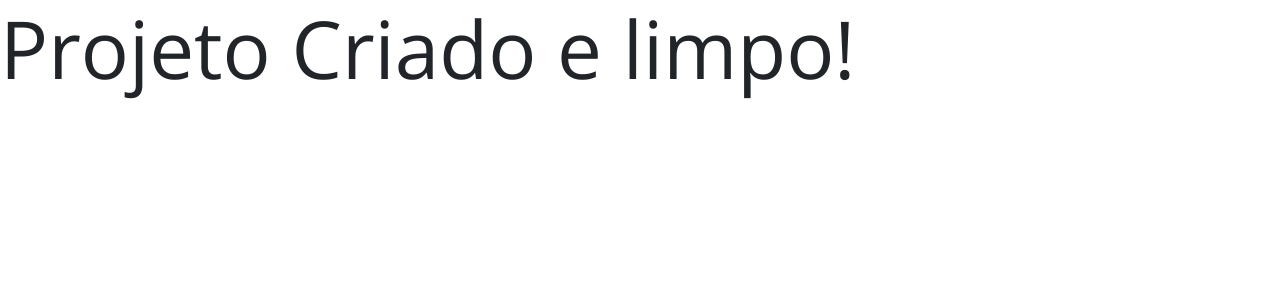
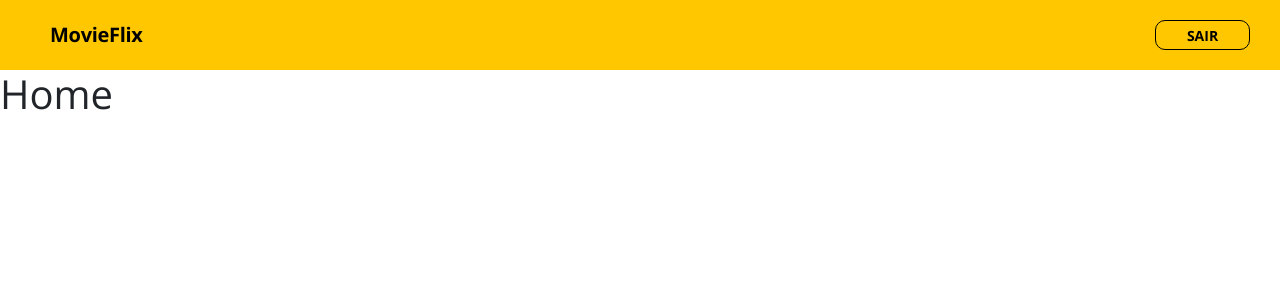
Before and after one commit to cristpsantos/desafio-movieflix, a React (Create React App) app: page / in a window 1280 px wide. Shown: the top 300 px of the page. Built offline with nearby package versions, Linux system fonts and the light colour scheme.

Commit message:
Add Navbar

```diff
--- a/src/App.tsx
+++ b/src/App.tsx
@@ -1,8 +1,14 @@
 import React from "react";
 import "./App.css";
+import Navbar from "./components/Navbar";
 
 function App() {
-  return <h1 className="display-1">Projeto Criado e limpo!</h1>;
+  return (
+    <>
+      <Navbar />
+      <h1>Home</h1>
+    </>
+  );
 }
 
 export default App;
--- /dev/null
+++ b/src/components/Navbar/index.tsx
@@ -0,0 +1,14 @@
+import './styles.css'
+
+const Navbar = () => {
+    return(
+        <nav className="navbar navbar-custom">
+            <div className="navbar-container">
+                <a href="#l" className="navbar-brand brand-custom">MovieFlix</a>
+                <a href="#2" className="btn-custom">SAIR</a>
+            </div>
+        </nav>
+    )
+}
+
+export default Navbar;
--- /dev/null
+++ b/src/components/Navbar/styles.css
@@ -0,0 +1,63 @@
+.navbar-custom {
+    height: 70px;
+    background: #FFC700;
+    padding: 19px 10px 19px 18px;
+}
+
+.navbar-container {
+    display: flex;
+    flex: auto;
+    justify-content: space-between;
+    align-items: center;
+}
+
+.brand-custom {
+    font-size: 24px;
+    font-weight: 700;
+    letter-spacing: -0.015em;
+    color: #000000;
+}
+
+.brand-custom:hover {
+    color: #000000;
+}
+
+.btn-custom {
+    display: flex;
+    flex-direction: column;
+    align-items: center;
+    justify-content: center;
+    width: 95px;
+    height: 30px;
+    font-size: 14px;
+    font-weight: 700;
+    text-decoration: none;
+    border: 1px solid #000;
+    border-radius: 10px;
+    color: #000;
+}
+
+.btn-custom:hover {
+    color:#000;
+}
+
+@media(min-width: 576px) {
+    .navbar-custom {
+        padding-left: 23px;
+        padding-right: 15px;
+    }
+}
+
+@media(min-width: 768px) {
+    .navbar-custom {
+        padding-left: 31px;
+        padding-right: 23px;
+    }
+}
+
+@media(min-width: 992px) {
+    .navbar-custom {
+        padding-left: 50px;
+        padding-right: 30px;
+    }
+}
```
Also changed, not shown: src/assets/images/Desenho.svg (added).
